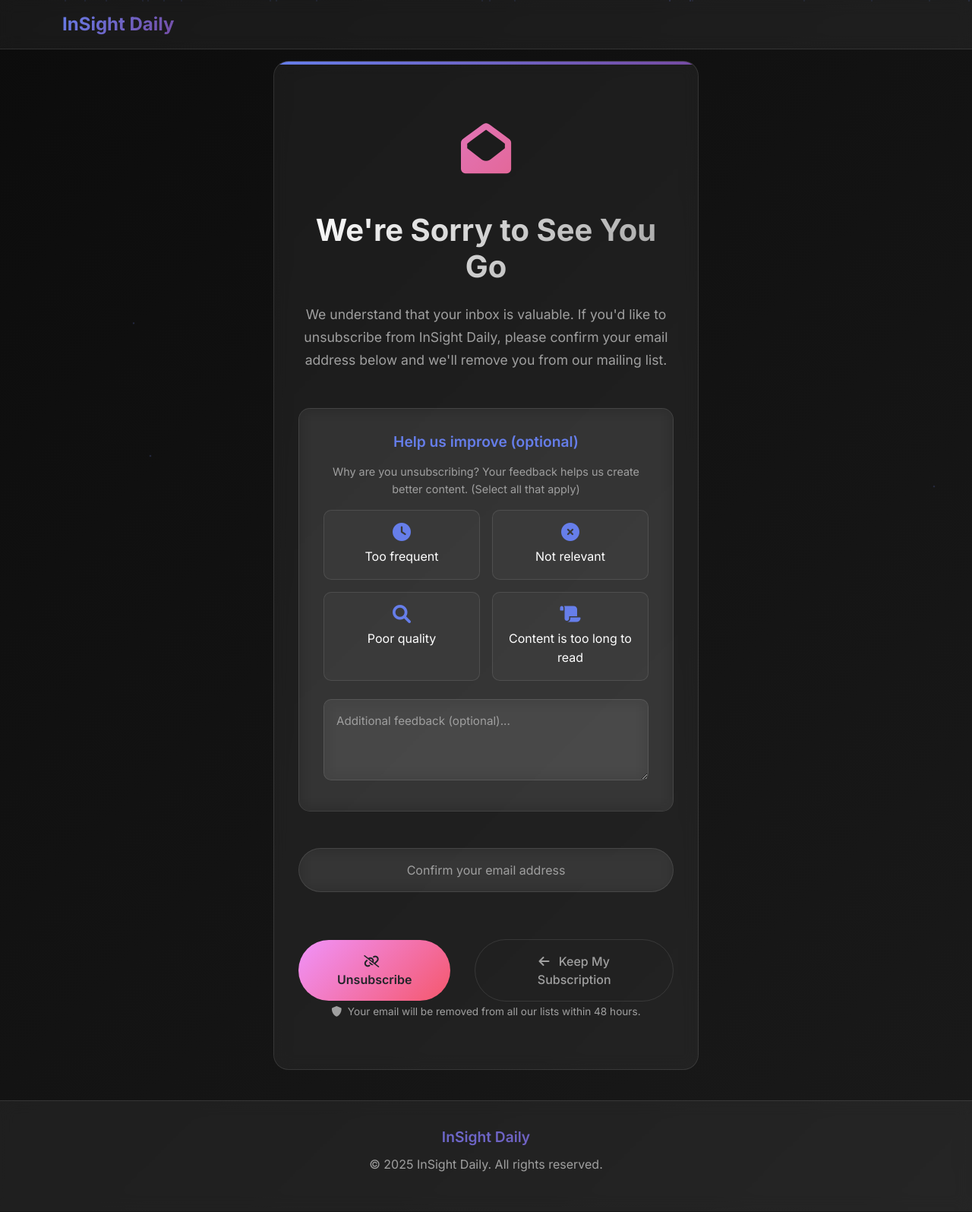
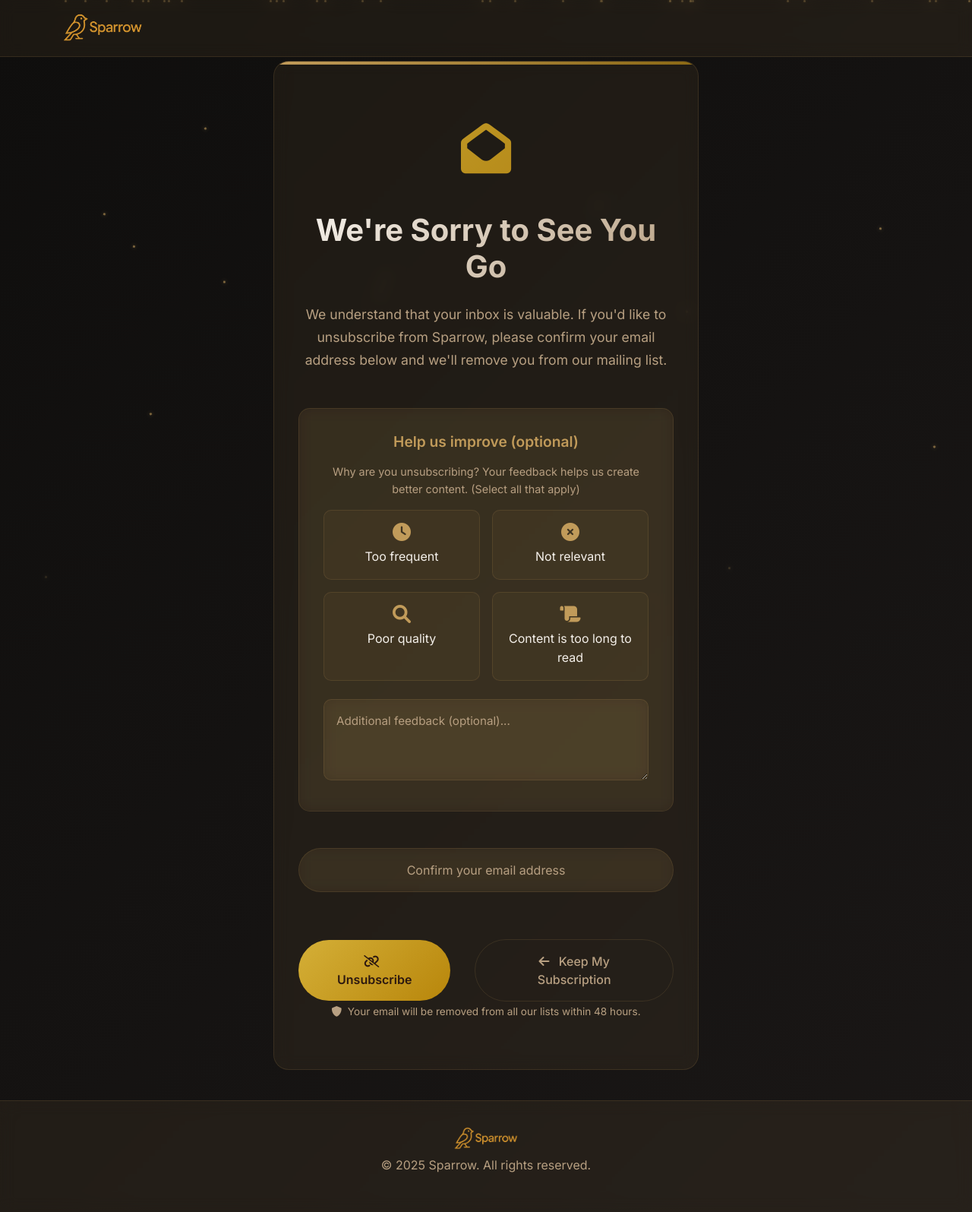
Before and after one commit to Suraj198-creator/Insights, a Flask app: template templates/unsubscribed.html in a window 1280 px wide. Shown: the whole page at 76% size. Run offline with Flask 3, Linux system fonts and the light colour scheme; the template is opened without the code that fills it, so the values that code supplies are empty.

Commit message:
Update unsubscribed.html

```diff
--- a/templates/unsubscribed.html
+++ b/templates/unsubscribed.html
@@ -3,22 +3,24 @@
 <head>
   <meta charset="UTF-8">
   <meta name="viewport" content="width=device-width, initial-scale=1.0">
-  <title>Unsubscribe - InSight Daily</title>
+  <title>Unsubscribe - Sparrow</title>
   <link href="https://cdn.jsdelivr.net/npm/bootstrap@5.3.7/dist/css/bootstrap.min.css" rel="stylesheet">
   <link href="https://cdnjs.cloudflare.com/ajax/libs/font-awesome/6.0.0/css/all.min.css" rel="stylesheet">
   <style>
     @import url('https://fonts.googleapis.com/css2?family=Inter:wght@300;400;500;600;700&display=swap');
 
     :root {
-      --primary-gradient: linear-gradient(135deg, #667eea 0%, #764ba2 100%);
-      --secondary-gradient: linear-gradient(135deg, #f093fb 0%, #f5576c 100%);
-      --dark-gradient: linear-gradient(135deg, #0c0c0c 0%, #1a1a1a 100%);
-      --card-bg: rgba(255, 255, 255, 0.05);
-      --card-border: rgba(255, 255, 255, 0.1);
-      --text-primary: #ffffff;
-      --text-secondary: #a0a0a0;
-      --accent-color: #667eea;
-      --warning-color: #f5576c;
+      --primary-gradient: linear-gradient(135deg, #c19b5a 0%, #8b6914 100%);
+      --secondary-gradient: linear-gradient(135deg, #d4af37 0%, #b8860b 100%);
+      --dark-gradient: linear-gradient(135deg, #0f0e0d 0%, #1a1716 100%);
+      --card-bg: rgba(193, 155, 90, 0.08);
+      --card-border: rgba(193, 155, 90, 0.15);
+      --text-primary: #f5f1eb;
+      --text-secondary: #b8a082;
+      --accent-color: #c19b5a;
+      --warning-color: #dc3545;
+      --deep-brown: #2c1810;
+      --warm-beige: #f5f1eb;
     }
 
     * {
@@ -49,18 +51,19 @@
 
     .particle {
       position: absolute;
-      width: 2px;
-      height: 2px;
+      width: 3px;
+      height: 3px;
       background: var(--accent-color);
       border-radius: 50%;
       animation: float 20s infinite linear;
-      opacity: 0.3;
+      opacity: 0.7;
+      box-shadow: 0 0 4px rgba(193, 155, 90, 0.5);
     }
 
     @keyframes float {
       0% { transform: translateY(100vh) rotate(0deg); opacity: 0; }
-      10% { opacity: 0.3; }
-      90% { opacity: 0.3; }
+      10% { opacity: 0.7; }
+      90% { opacity: 0.7; }
       100% { transform: translateY(-100vh) rotate(360deg); opacity: 0; }
     }
 
@@ -69,7 +72,7 @@
       background: var(--card-bg);
       backdrop-filter: blur(10px);
       border-bottom: 1px solid var(--card-border);
-      padding: 0.5rem 0;
+      padding: 0.75rem 0;
       position: fixed;
       top: 0;
       left: 0;
@@ -79,18 +82,21 @@
     }
 
     .navbar-brand {
-      font-size: 1.5rem;
-      font-weight: 700;
-      background: var(--primary-gradient);
-      -webkit-background-clip: text;
-      -webkit-text-fill-color: transparent;
-      background-clip: text;
       text-decoration: none;
     }
 
     .navbar-brand:hover {
       text-decoration: none;
       opacity: 0.8;
+    }
+
+    .navbar-logo {
+      height: 40px;
+      width: auto;
+      max-width: 200px;
+      object-fit: contain;
+      position: relative;
+      top: -2px;
     }
 
     /* Main content */
@@ -154,7 +160,7 @@
       font-size: 2.5rem;
       font-weight: 700;
       margin-bottom: 1.5rem;
-      background: linear-gradient(135deg, #ffffff 0%, #a0a0a0 100%);
+      background: linear-gradient(135deg, var(--warm-beige) 0%, var(--text-secondary) 100%);
       -webkit-background-clip: text;
       -webkit-text-fill-color: transparent;
       background-clip: text;
@@ -249,11 +255,13 @@
       position: relative;
       overflow: hidden;
       margin-right: 1rem;
+      color: var(--deep-brown);
     }
 
     .btn-unsubscribe:hover:not(:disabled) {
       transform: translateY(-2px);
-      box-shadow: 0 10px 30px rgba(245, 87, 108, 0.4);
+      box-shadow: 0 10px 30px rgba(212, 175, 55, 0.4);
+      color: var(--deep-brown);
     }
 
     .btn-unsubscribe:disabled {
@@ -322,9 +330,8 @@
       margin-bottom: 1.5rem;
     }
 
-    /* FIXED: Checkbox-style feedback options */
     .feedback-option {
-      background: rgba(255, 255, 255, 0.03);
+      background: rgba(193, 155, 90, 0.05);
       border: 1px solid var(--card-border);
       border-radius: 10px;
       padding: 1rem;
@@ -392,12 +399,8 @@
     }
 
     .footer-logo {
-      font-size: 1.2rem;
-      font-weight: 600;
-      background: var(--primary-gradient);
-      -webkit-background-clip: text;
-      -webkit-text-fill-color: transparent;
-      background-clip: text;
+      height: 32px;
+      width: auto;
       margin-bottom: 0.5rem;
     }
 
@@ -444,7 +447,9 @@
   <!-- Navigation -->
   <nav class="navbar navbar-expand-lg navbar-dark">
     <div class="container">
-      <a class="navbar-brand" href="/">InSight Daily</a>
+      <a class="navbar-brand" href="/">
+        <img src="static/images/sparrow_logo.png" alt="Sparrow Logo" class="navbar-logo">
+      </a>
     </div>
   </nav>
 
@@ -461,7 +466,7 @@
           <h1 class="unsubscribe-title">We're Sorry to See You Go</h1>
           <p class="unsubscribe-subtitle">
             We understand that your inbox is valuable. If you'd like to unsubscribe from
-            InSight Daily, please confirm your email address below and we'll remove you
+            Sparrow, please confirm your email address below and we'll remove you
             from our mailing list.
           </p>
 
@@ -534,7 +539,7 @@
 
           <h1 class="unsubscribe-title">Successfully Unsubscribed</h1>
           <p class="unsubscribe-subtitle">
-            You have been removed from our mailing list. You will no longer receive emails from InSight Daily.
+            You have been removed from our mailing list. You will no longer receive emails from Sparrow.
             We're sorry to see you go!
           </p>
 
@@ -551,7 +556,7 @@
             </p>
             <a href="/" style="color: var(--accent-color); text-decoration: none; font-weight: 500;">
               <i class="fas fa-envelope me-1"></i>
-              Resubscribe to Sparrow Insights
+              Resubscribe to Sparrow
             </a>
           </div>
         </div>
@@ -562,8 +567,8 @@
   <!-- Footer -->
   <footer class="footer">
     <div class="container">
-      <div class="footer-logo">InSight Daily</div>
-      <p>&copy; 2025 InSight Daily. All rights reserved.</p>
+      <img src="static/images/sparrow_logo.png" alt="Sparrow Logo" class="footer-logo">
+      <p>&copy; 2025 Sparrow. All rights reserved.</p>
     </div>
   </footer>
 
@@ -672,14 +677,14 @@
     // Animated background particles
     function createParticles() {
       const bgAnimation = document.getElementById('bgAnimation');
-      const particleCount = 30;
+      const particleCount = 50;
 
       for (let i = 0; i < particleCount; i++) {
         const particle = document.createElement('div');
         particle.className = 'particle';
         particle.style.left = Math.random() * 100 + '%';
         particle.style.animationDelay = Math.random() * 20 + 's';
-        particle.style.animationDuration = (Math.random() * 10 + 15) + 's';
+        particle.style.animationDuration = (Math.random() * 10 + 10) + 's';
         bgAnimation.appendChild(particle);
       }
     }
```
Also changed, not shown: other parts of templates/unsubscribed.html (+12 -12 lines).
